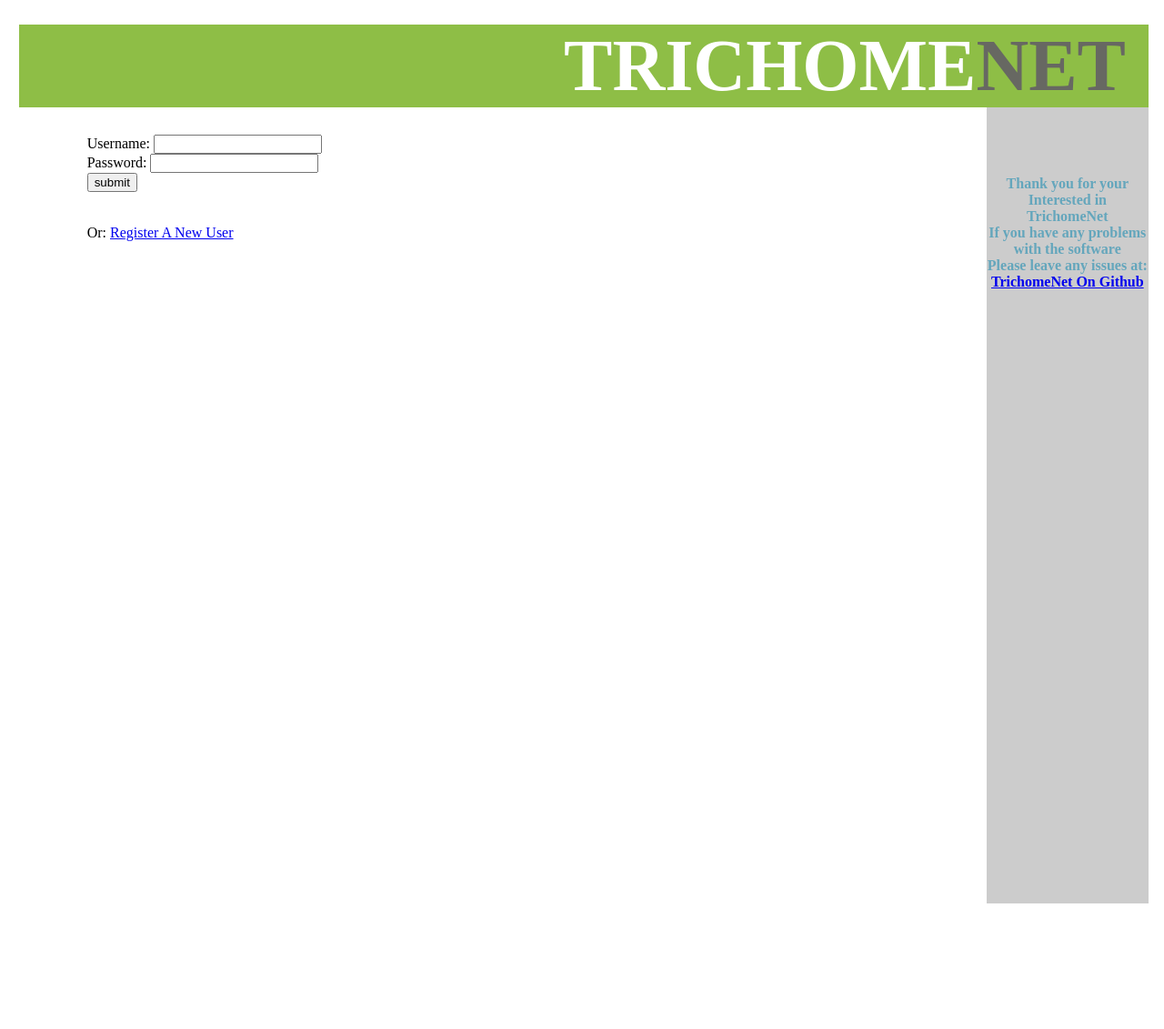
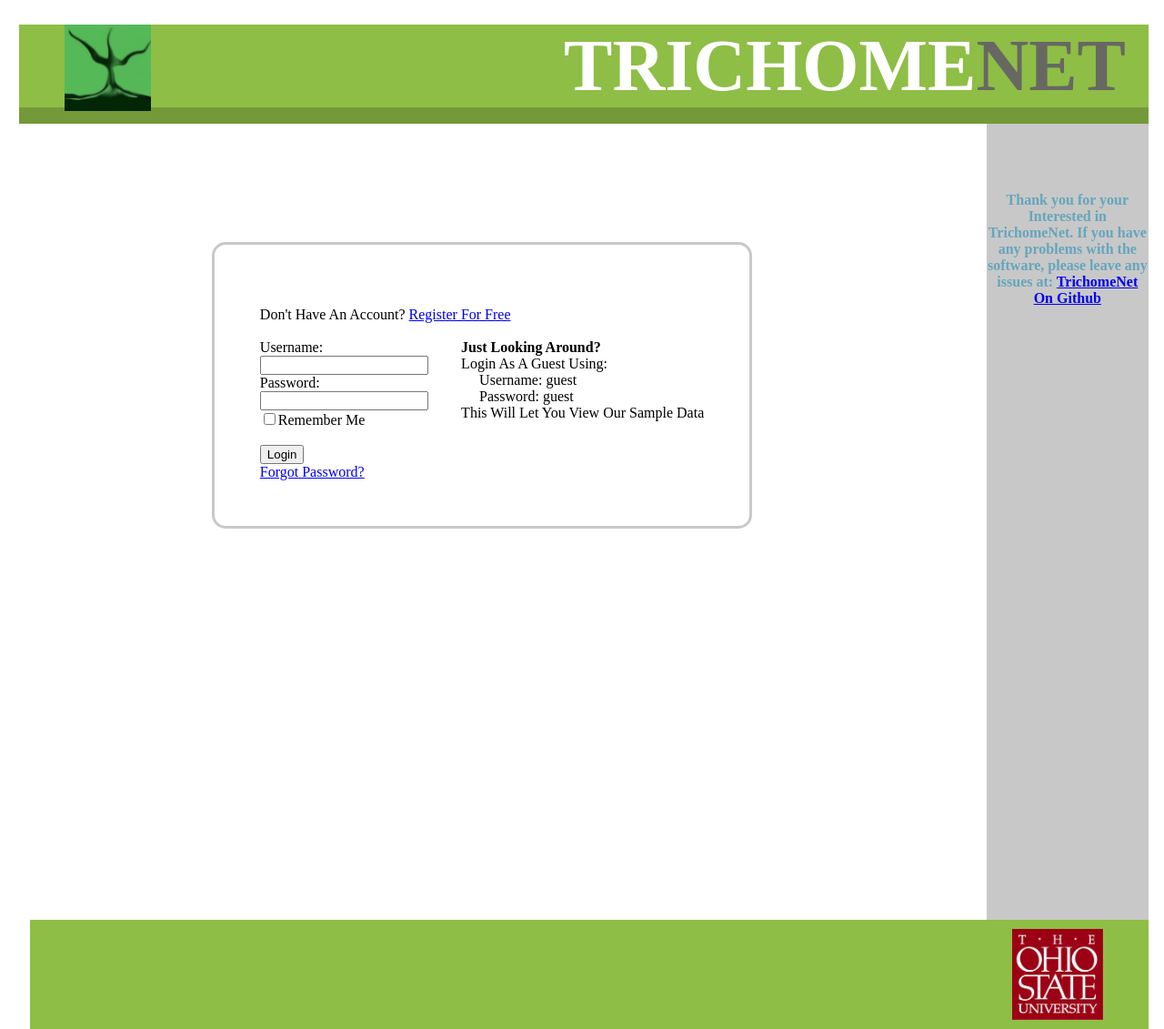
Before and after one commit to TKDBB84/trichomenet, a PHP site: page /login.php in a window 1280 px wide. Shown: the whole page at 91% size. Before the commit the page ends 993 px from the top, so only its background shows below. Run offline with PHP 8.4, Linux system fonts and the light colour scheme.

Commit message:
layout implemented for login and registration pages, need content for homepage still.

```diff
--- a/admin.php
+++ b/addGenotypes.php
@@ -44,7 +44,7 @@
 ?>
 <body>
 <header><b>Genotypes</b></header>
-<form action="./admin.php" method="POST">
+<form action="./addGenotypes.php" method="POST">
     <div id="genotypes" style="padding-left: 20px;">
     <table border="1">
         <tr>
--- a/chkUser.php
+++ b/chkUser.php
@@ -15,9 +15,9 @@
    $stmt_get_hash->closeCursor();
    if($bcrypt->verify($supplied_pass, $hash)){
       $_SESSION['user_id'] = $user_id;
-      header('Location: ./addLeafs.php');
+      header('Location: ./addGenotypes.php');
    }else{
       $_SESSION['error_text'] = "Invalid Username & Password<br/>";
-      header('Location: ./index.php');
+      header('Location: ./login.php');
    }
  } ?>
--- a/css/trichomenet.css
+++ b/css/trichomenet.css
@@ -11,6 +11,7 @@
 }
 
 .header {
+
     background-color: #8ebe46;
     margin-top: 5mm;
     margin-left: 1%;
@@ -20,6 +21,16 @@
     right: 1%;
     left: 1%;
     text-decoration: none;
+}
+
+#logo{
+    background-image: url('../pics/logo.png');
+    background-size:100px 100px;
+    background-repeat: no-repeat;
+    margin-left: 50px;
+    height: 95px;
+    width: 95px;
+    float: left;
 }
 
 #logo_text{
@@ -91,7 +102,7 @@
     width: 14%;
     height: 100%;
     padding-top: 75px;
-    background-color: #cccccc;
+    background-color: #c8c8c8;
     text-align: center;
     margin-bottom: 150px;
 }
@@ -131,3 +142,31 @@
     border:1px solid black;
 
 }
+
+#login{
+    position: relative;
+    margin-top: 100px;
+    margin-left: 15%;
+    margin-right: 20%;
+    padding-left: 50px;
+    padding-top: 50px;
+    border-color: #c8c8c8;
+    border-style: solid;
+    -moz-border-radius: 15px;
+    border-radius: 15px;
+    padding-bottom: 50px;
+}
+
+.footer{
+   background-color: #8ebe46;
+   position: relative;
+   bottom: 0;
+   height: 120px;   /* Height of the footer */
+    margin-top: 5mm;
+    margin-left: 1%;
+    margin-right: 2%;
+    top: 5mm;
+    right: 1%;
+    left: 1%;
+   text-decoration: none;
+}
--- a/header.php
+++ b/header.php
@@ -16,7 +16,7 @@
 
     <tr>
         <td><a href="./addLeafs.php" onClick='sessionStorage.clear();'>Add/Edit Leafs</a></td>
-        <td><a href="./admin.php" onClick='sessionStorage.clear();'>Add GenoTypes</a></td>
+        <td><a href="./addGenotypes.php" onClick='sessionStorage.clear();'>Add GenoTypes</a></td>
         <td><a href="./analyze3.php" onClick='sessionStorage.clear();'>Analyze</a></td>
     </tr>
 </table>
--- a/login.php
+++ b/login.php
@@ -1,3 +1,6 @@
+<?php
+if(!isset($_SESSION)) session_start();
+?>
 <!DOCTYPE html>
 <html>
     <head>
@@ -11,51 +14,63 @@
 
     <body>
         <div class="header">
-            <div class="header" id="logo"></div>
-            <div class="header" id="logo_text">
-                <a class="header" href="#"><span>TRICHOME<span>NET</span></span></a>
-                <br/>
-
-            </div>
+            <div id="logo"></div>
+                <div class="header" id="logo_text">
+                    <a class="header" href="./index.php"><span>TRICHOME<span>NET</span></span></a>
+                </div>
 
             <div class="linkblock">
-                <table id="link_table">
-                    <tr>
-                        <!--<td><a href="#"> Add Genotypes </a></td>
-                        <td><a href="#"> Add Leaves </a></td>
-                        <td><a href="#"> Analyze </a></td>
-                        <td><a href="#"> Log Out </a></td>-->
-                    </tr>
-                </table>
+                &nbsp;
             </div>
         </div>
         <div style="height:100%; width: 100%; position: relative;">
             <div class="sidebar">
-                <span>Thank you for your Interested in TrichomeNet</span>
-                <br/>
-                <span>If you have any problems with the software</span>
-                <br/>
-                <span>Please leave any issues at: <a href="https://github.com/TKDBB84/trichomenet">TrichomeNet On Github</a></span>
-                <br/><br/>
+                <span>
+                      Thank you for your Interested in TrichomeNet.
+                      If you have any problems with the software,
+                      please leave any issues at:
+                      <a href="https://github.com/TKDBB84/trichomenet">
+                        TrichomeNet On Github
+                      </a>
+                </span>
+
             </div>
             <div class="contents">
                 <div id="contents_header">
 
                 </div>
                 <div id="main_contents">
-                    <form method="post" action="chkUser.php">
-                        Username: <input type="text" name="email"/>
+                    <div id="login">
+                        <?php
+                            if (isset($_SESSION['error_text'])) {
+                                echo '<span style="color:red;">', $_SESSION['error_text'], '</span>';
+                                unset($_SESSION['error_text']);
+                            }
+                            ?>
                         <br/>
-                        Password: <input type="password" name="pass"/>
+                        Don't Have An Account? <a href="./register.php">Register For Free</a><br/>
                         <br/>
-                        <button type="submit">submit</button>
-                    </form>
-                    <br/>
-                    <br/>
-                    Or: <a href="./register.php">Register A New User</a>
+                        <div style="float: right; margin-right: 50px;">
+                            <strong>Just Looking Around?</strong><br/>Login As A Guest Using:<br/>&nbsp;&nbsp;&nbsp;&nbsp; Username: guest<br/>&nbsp;&nbsp;&nbsp;&nbsp; Password: guest<br/>
+                            This Will Let You View Our Sample Data
+                        </div>
+                        <form method="post" action="chkUser.php">
+                            Username:<br/>
+                            <input type="text" name="email"/><br/>
+                            Password:<br/>
+                            <input type="password" name="pass"/><br/>
+                            <input type="checkbox" name="remember">Remember Me<br/>
+                        <br/>
+                        <button type="submit">Login</button><br/>
+                        <a href="#">Forgot Password?</a>
+                        </form>
+
+                    </div>
                 </div>
             </div>
         </div>
-
+        <div class="footer">
+            <img src="./pics/osu.png" width="100" height="100" style="float: right; margin-right: 50px; margin-top: 10px">
+        </div>
     </body>
 </html>
--- a/mkuser.php
+++ b/mkuser.php
@@ -92,7 +92,7 @@
     //echo '<head><meta http-equiv="REFRESH" content="0;url=./register.php"></head>';
 }else{
     $_SESSION['user_id'] = $new_user_id;
-    header('Location: ./addLeafs.php');
+    header('Location: ./addGenotypes.php');
 }
 
 ?>
```
Also changed, not shown: index.php (+48 -16 lines), index_new.php (deleted, +0 -59 lines), register.php (+56 -7 lines), pics/logo.png (added), pics/osu.png (added), 1 other file.
